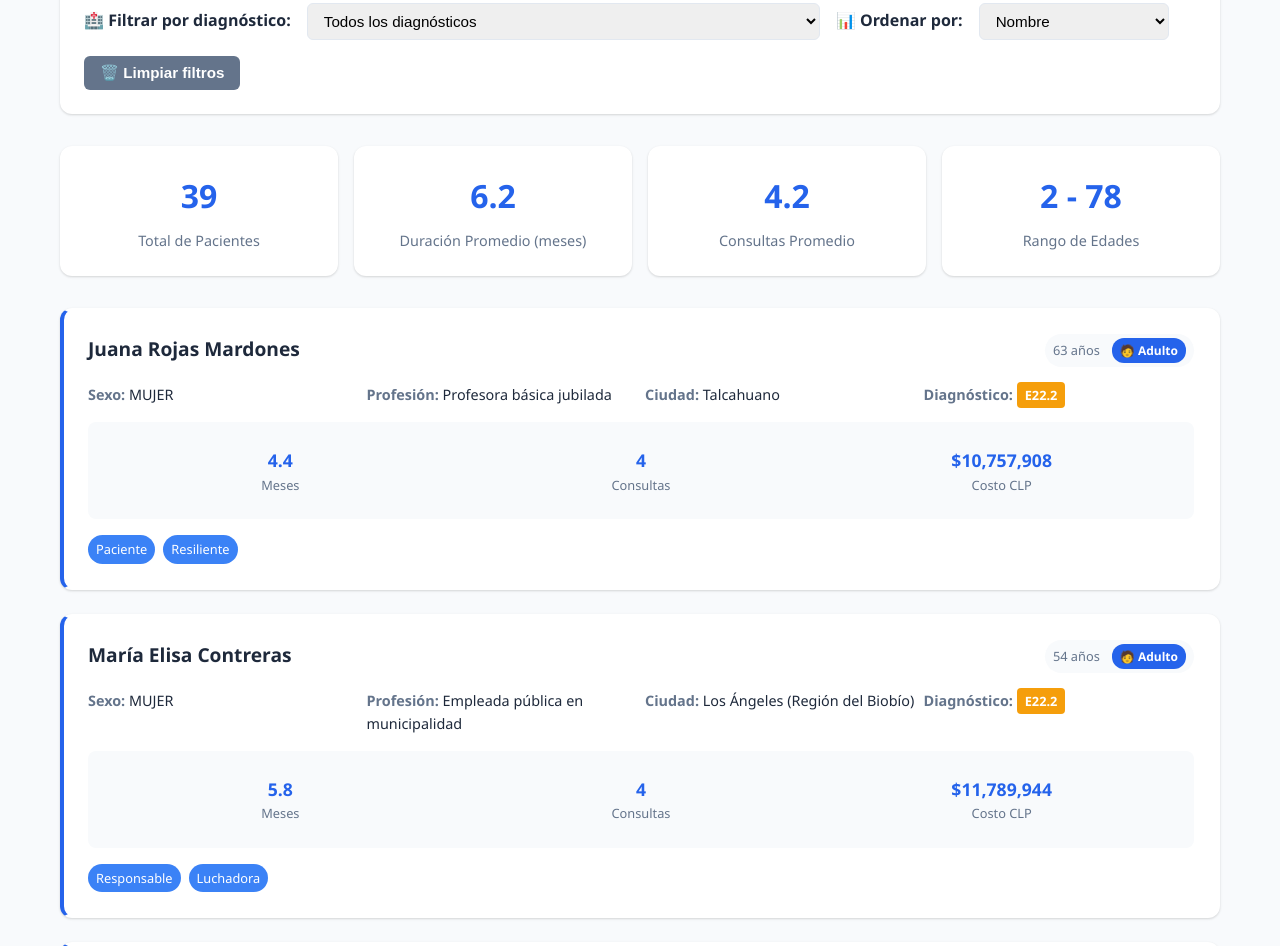
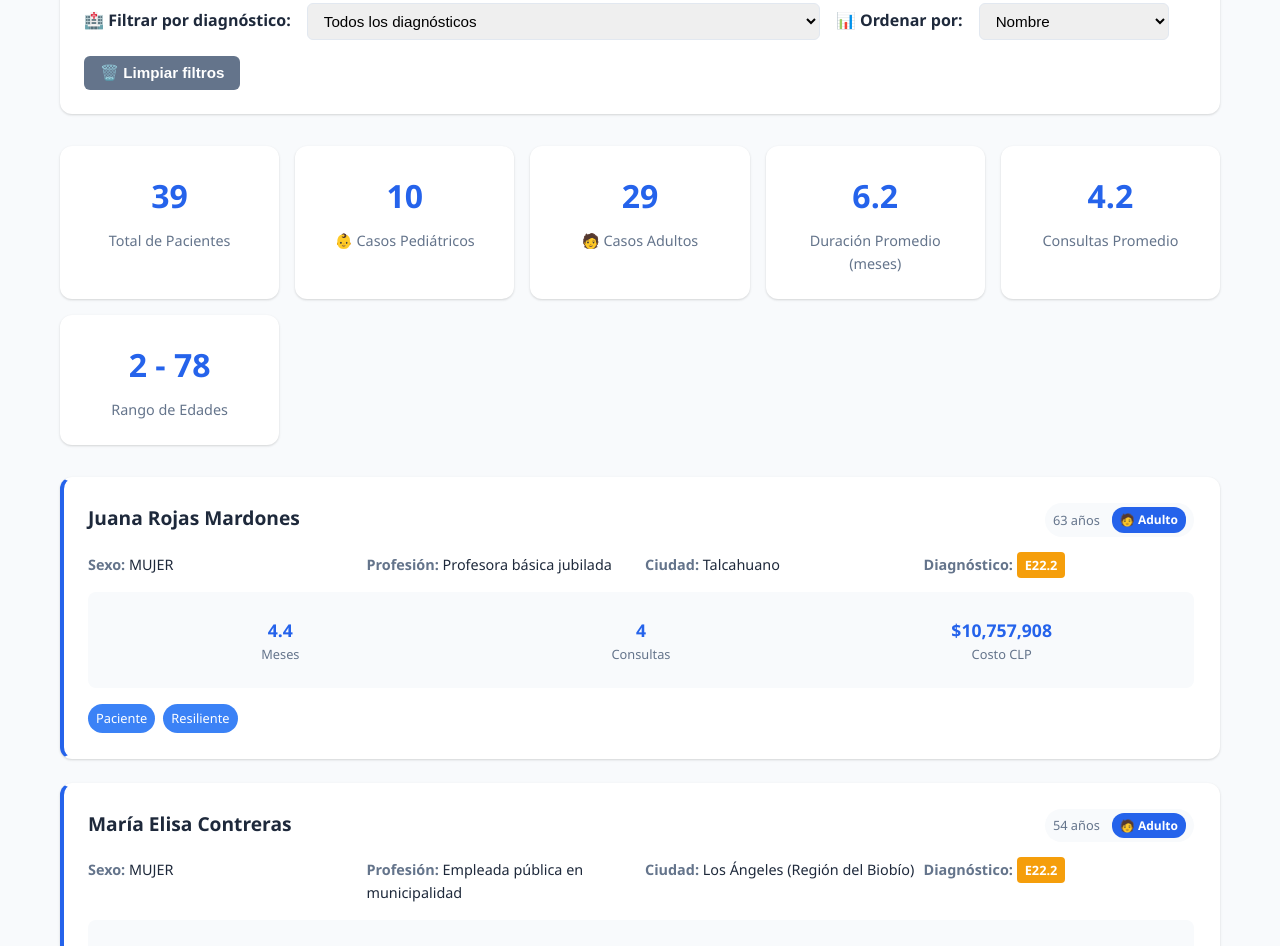
Before and after one commit to gear-go/epof_sim_visualizer, a plain HTML site: page index.html in a window 1280 px wide. Shown: the part 2304-3250 px from the top of the page. Drawn offline with Linux system fonts and the light colour scheme.

Commit message:
fix: Agregar estadísticas específicas para casos pediátricos y adultos

```diff
--- a/index.html
+++ b/index.html
@@ -1089,6 +1089,14 @@
                 <div class="stat-label">Total de Pacientes</div>
             </div>
             <div class="stat-card">
+                <div class="stat-number" id="pediatric-count">-</div>
+                <div class="stat-label">👶 Casos Pediátricos</div>
+            </div>
+            <div class="stat-card">
+                <div class="stat-number" id="adult-count">-</div>
+                <div class="stat-label">🧑 Casos Adultos</div>
+            </div>
+            <div class="stat-card">
                 <div class="stat-number" id="avg-duration">-</div>
                 <div class="stat-label">Duración Promedio (meses)</div>
             </div>
@@ -1192,7 +1200,13 @@
 
             const stats = patientData.estadisticas_humanas;
 
+            // Calcular casos pediátricos y adultos
+            const pediatricCount = filteredPatients.filter(p => p.perfil_paciente.edad <= 17).length;
+            const adultCount = filteredPatients.filter(p => p.perfil_paciente.edad >= 18).length;
+
             document.getElementById('total-patients').textContent = stats.total_historias || filteredPatients.length;
+            document.getElementById('pediatric-count').textContent = pediatricCount;
+            document.getElementById('adult-count').textContent = adultCount;
             document.getElementById('avg-duration').textContent = (stats.duracion_promedio_meses || 0).toFixed(1);
             document.getElementById('avg-consultations').textContent = (stats.consultas_promedio || 0).toFixed(1);
             document.getElementById('age-range').textContent = `${stats.rango_edades?.menor || 0} - ${stats.rango_edades?.mayor || 0}`;
```
